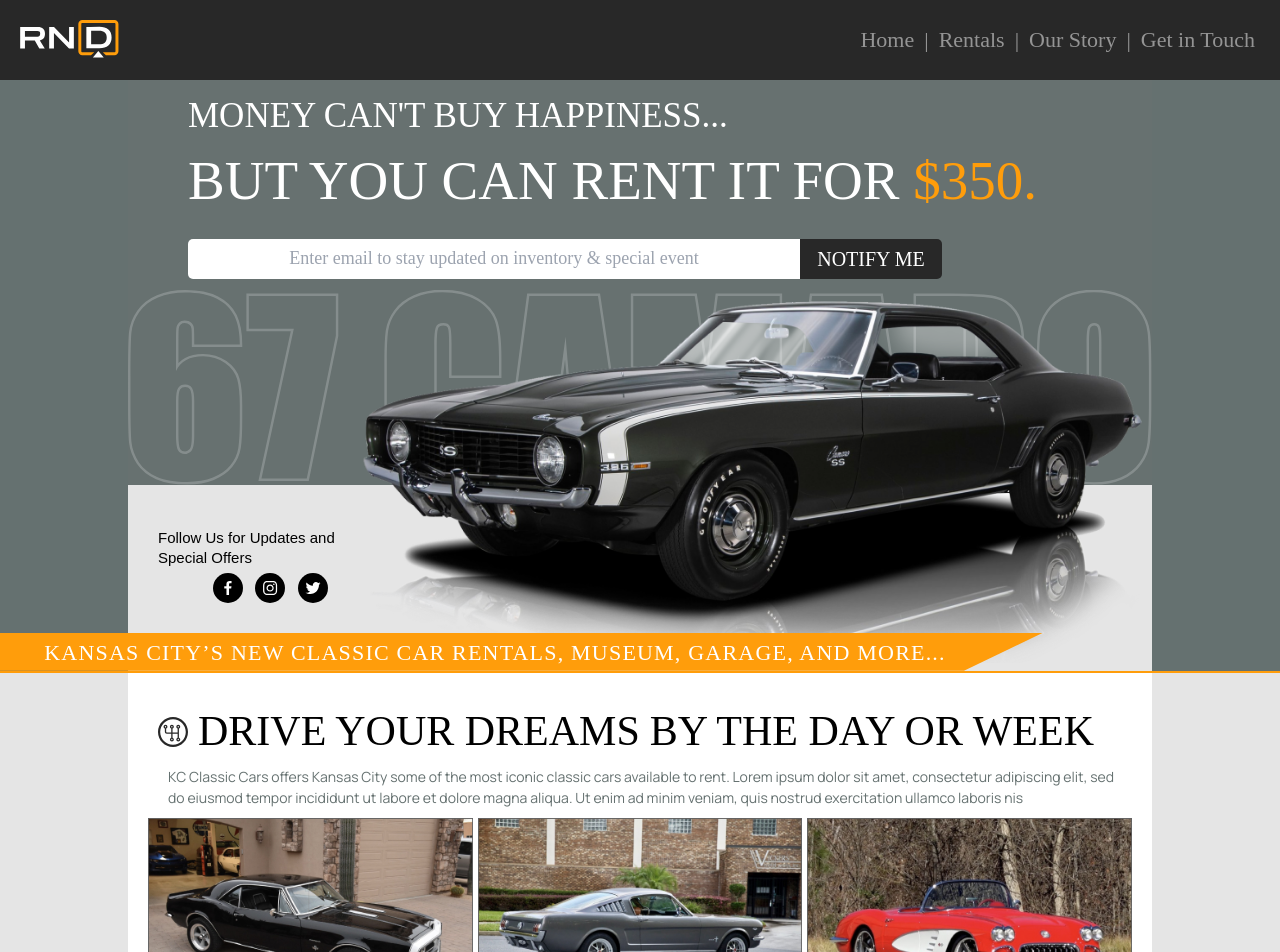
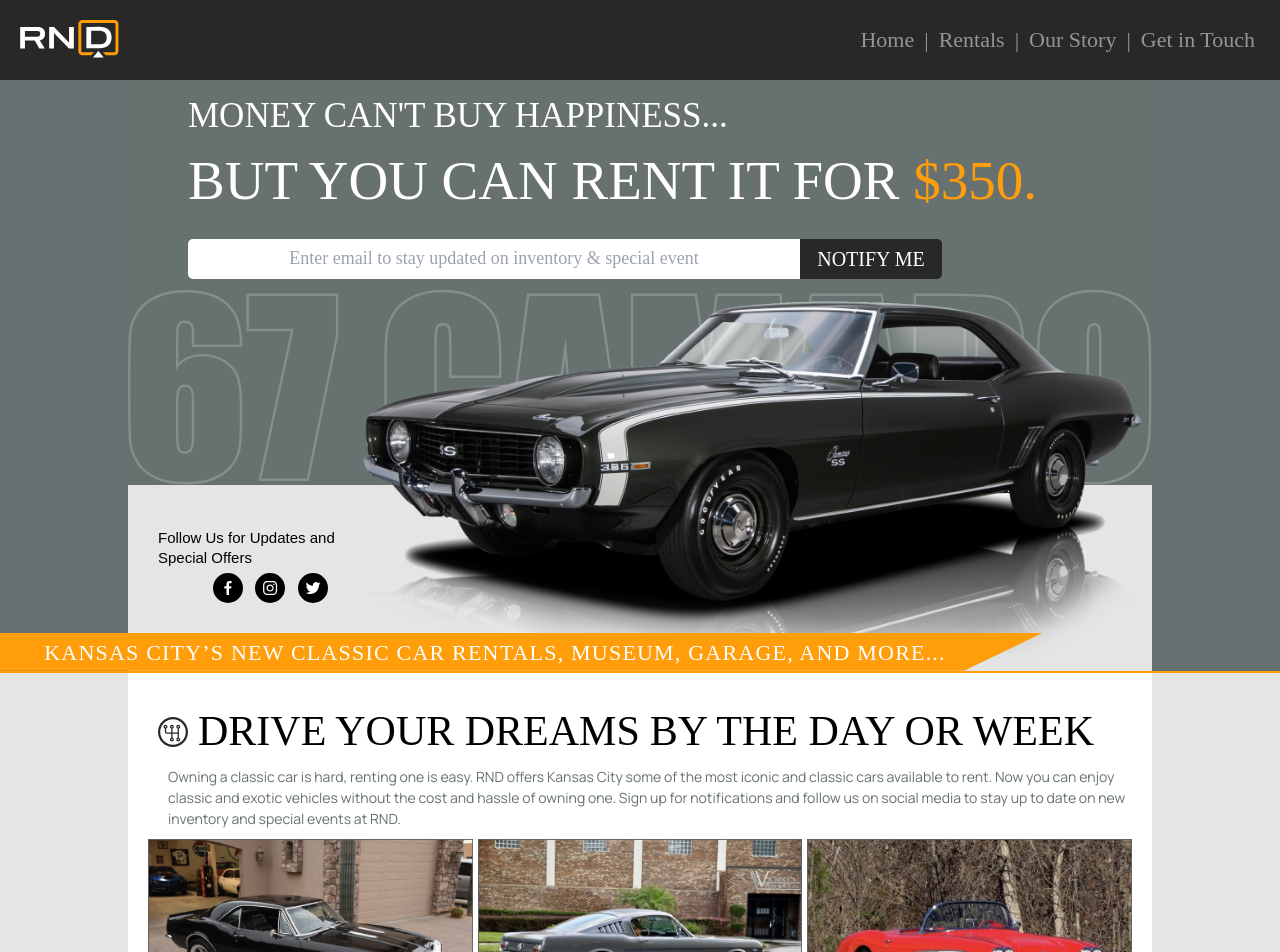
Before and after one commit to TheSavageDev/rndkc, a Next.js app: page / in a window 1280 px wide. Shown: the top 952 px of the page. Built offline with nearby package versions, Linux system fonts and the light colour scheme; no server answers; a web font is replaced by a local one.

Commit message:
Copy change

```diff
--- a/components/gallery.tsx
+++ b/components/gallery.tsx
@@ -29,11 +29,12 @@ export const Gallery = () => {
             </article>
           </article>
           <p className="gallery-paragraph">
-            KC Classic Cars offers Kansas City some of the most iconic classic
-            cars available to rent. Lorem ipsum dolor sit amet, consectetur
-            adipiscing elit, sed do eiusmod tempor incididunt ut labore et
-            dolore magna aliqua. Ut enim ad minim veniam, quis nostrud
-            exercitation ullamco laboris nis
+            Owning a classic car is hard, renting one is easy. RND offers Kansas
+            City some of the most iconic and classic cars available to rent. Now
+            you can enjoy classic and exotic vehicles without the cost and
+            hassle of owning one. Sign up for notifications and follow us on
+            social media to stay up to date on new inventory and special events
+            at RND.
           </p>
         </section>
         <CarCarousel />
--- a/pages/_app.tsx
+++ b/pages/_app.tsx
@@ -61,7 +61,6 @@ function MyApp({ Component, pageProps }: AppProps) {
       </Script>
       <Script id="facebook-pixel">
         {`
-        <script>
         !function(f,b,e,v,n,t,s)
         {if(f.fbq)return;n=f.fbq=function(){n.callMethod?
         n.callMethod.apply(n,arguments):n.queue.push(arguments)};
@@ -72,7 +71,6 @@ function MyApp({ Component, pageProps }: AppProps) {
         'https://connect.facebook.net/en_US/fbevents.js');
          fbq('init', '6248757275142634');
         fbq('track', 'PageView');
-        </script>
         <noscript>
          <img height="1" width="1"
         src="https://www.facebook.com/tr?id=6248757275142634&ev=PageView
```
